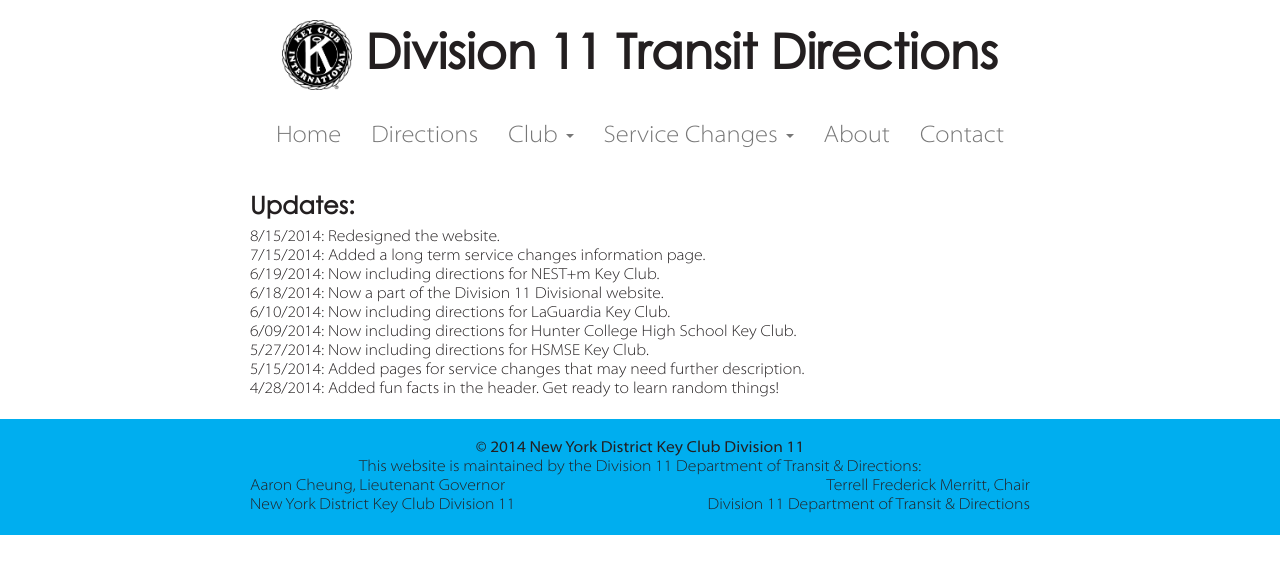
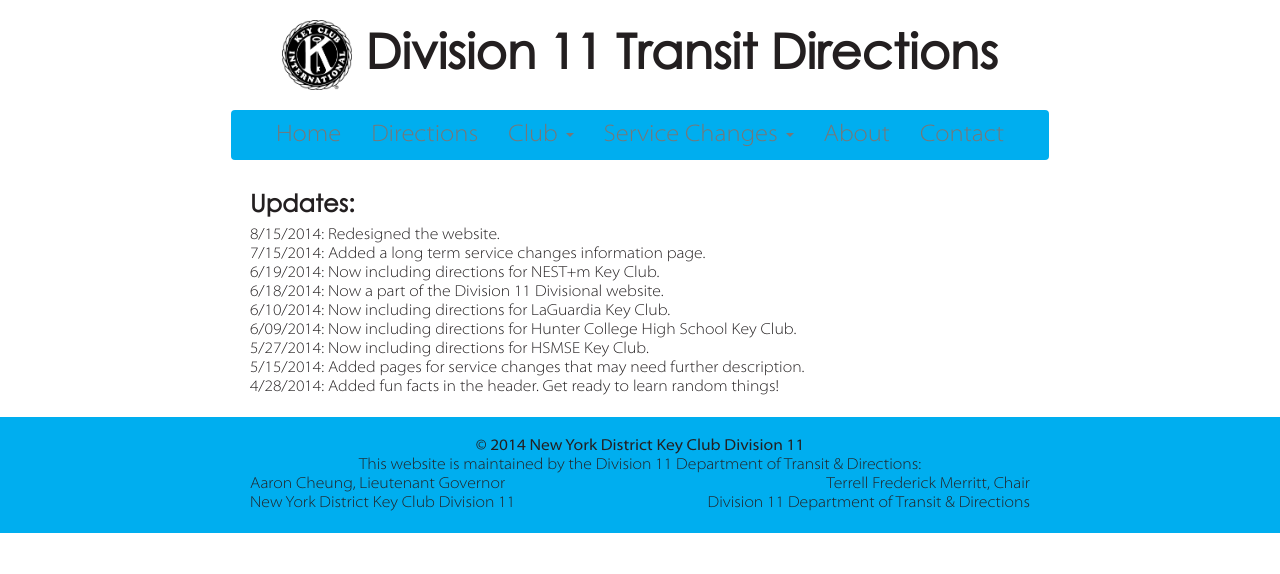
Before and after one commit to d11directions/d11directions.github.io, a Jekyll site: the page built from index.html, in a window 1280 px wide. Shown: the top 574 px of the page. Built offline with Jekyll 4.4.1, drawn with Linux system fonts in a browser that asks for light colours.

Commit message:
Update Default Layout: edit override styles

```diff
--- a/css/main.css
+++ b/css/main.css
@@ -78,7 +78,7 @@ hr { margin: 10px 0px; }
 .no_link_color a { color: #231f20; }
 
 /* Override Bootstrap */
-.navbar-default { background-color: inherit; border-color: transparent; display: table; margin: auto; }
+.navbar-default { background-color: #00aeef; border: 0; display: table; margin: auto; }
 .navbar-nav>li>a { color: #ffffff; font-size: 24px; }
 
 /* Small Screen Styles */
```
